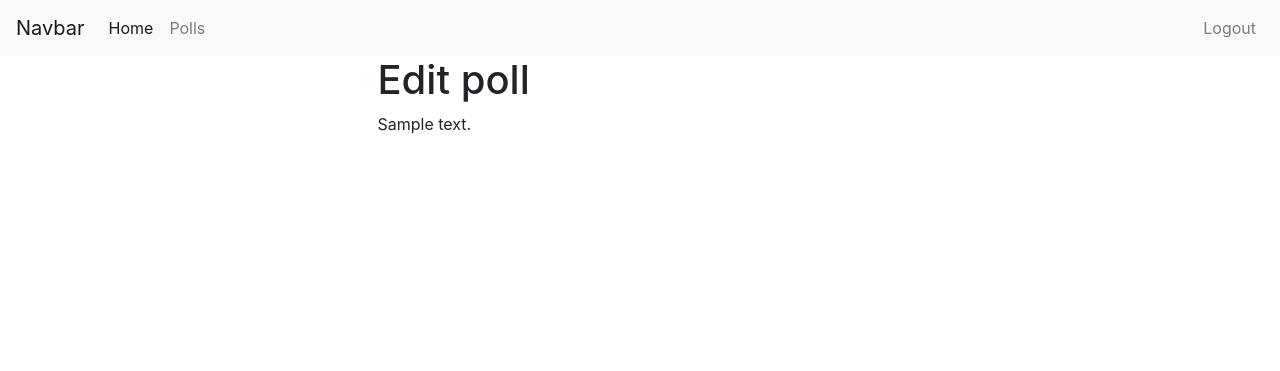
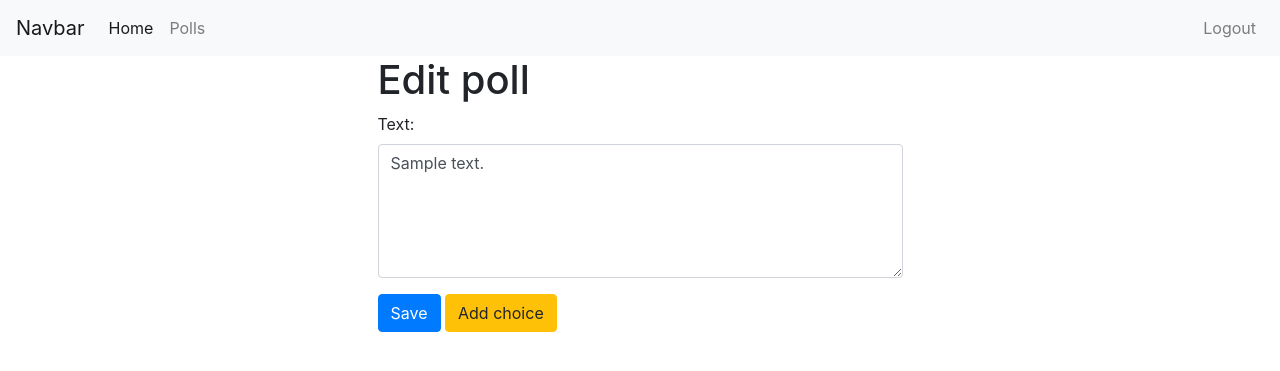
Before and after one commit to philippbruhin/pollme, a Django app: page /polls/edit/1/ in a window 1280 px wide. Shown: the top 371 px of the page. Run offline with Django 3.2, Linux system fonts and the light colour scheme; a user stored in the database is signed in; tables that the repository leaves empty hold one stand-in row (values such as "Sample post"); some libraries are stand-ins or nearby versions.

Commit message:
poll edit form

```diff
--- a/pollme/polls/forms.py
+++ b/pollme/polls/forms.py
@@ -21,3 +21,12 @@ class PollForm(forms.ModelForm):
         widgets = {
             'text': forms.Textarea(attrs={"class":"form-control", "rows": 5, "cols": 20})
         }
+
+class EditPollForm(forms.ModelForm):
+
+    class Meta:
+        model = Poll
+        fields = {'text'}
+        widgets = {
+            'text': forms.Textarea(attrs={"class":"form-control", "rows": 5, "cols": 20})
+        }
--- a/pollme/polls/templates/polls/edit_poll.html
+++ b/pollme/polls/templates/polls/edit_poll.html
@@ -5,7 +5,17 @@
     <div class="row">
       <div class="col-sm-6 offset-sm-3">
         <h1>Edit poll</h1>
-        {{ poll }}
+        <form action="" method="post">
+            {% csrf_token %}
+            {% for field in form %}
+                <div class="form-group">
+                    {{ field.errors }}
+                    {{ field.label_tag }}
+                    {{ field }}
+                </div>
+            {% endfor %}
+            <button type="submit" class="btn btn-primary">Save</button>
+            <button type="button" class="btn btn-warning">Add choice</button>
         </form>
       </div>
     </div>
--- a/pollme/polls/views.py
+++ b/pollme/polls/views.py
@@ -8,7 +8,7 @@ from django.shortcuts import get_object_or_404, render, redirect
 from django.urls import reverse
 
 from .models import Choice, Poll
-from .forms import PollForm
+from .forms import PollForm, EditPollForm
 
 @login_required
 def polls_list(request):
@@ -49,7 +49,16 @@ def edit_poll(request, poll_id):
     poll = get_object_or_404(Poll, id=poll_id)
     if request.user != poll.owner:
         return redirect('/')
-    return render(request, 'polls/edit_poll.html', {'poll': poll})
+    if request.method == "POST":
+        form = EditPollForm(request.POST, instance=poll)
+        if form.is_valid():
+            form.save()
+            messages.success(request, 'Poll edited succesful', extra_tags='alert alert-success')
+            return redirect('polls:list')
+    else:
+        form = EditPollForm(instance=poll)
+
+    return render(request, 'polls/edit_poll.html', {'form':form})
 
 
 @login_required
```
